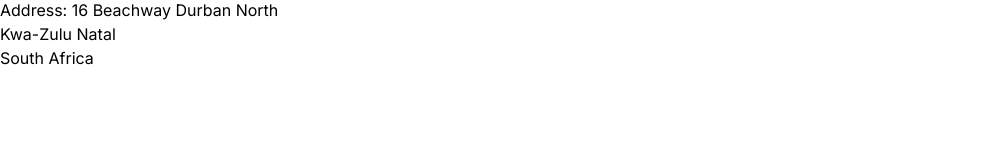
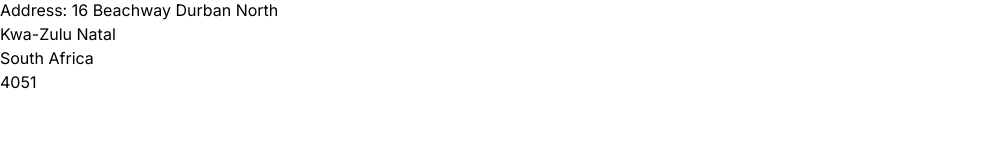
Before and after one commit to NateCreedDonato/the-instrumentalist, a Next.js app: page /contact in a window 1280 px wide. Shown: the part 146-300 px from the top of the page, without its empty margins (0-1000 px from the left). Built offline with nearby package versions, Linux system fonts and the light colour scheme; a web font is replaced by a local one.

Commit message:
Update page.tsx

```diff
--- a/app/contact/page.tsx
+++ b/app/contact/page.tsx
@@ -18,6 +18,7 @@ export default function Contact() {
                     <li>Address: 16 Beachway Durban North</li>
                     <li>Kwa-Zulu Natal</li>
                     <li>South Africa</li>
+                    <li>4051</li>
                 </ul>
             </div>
         </>
```
